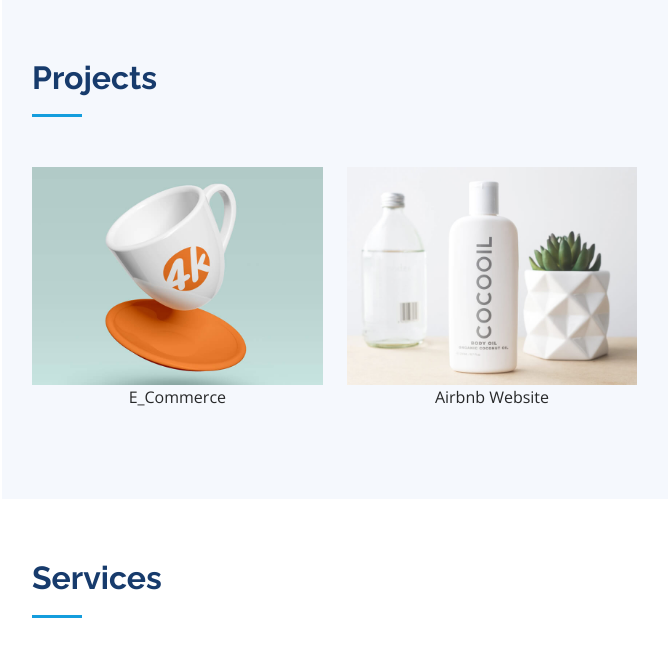
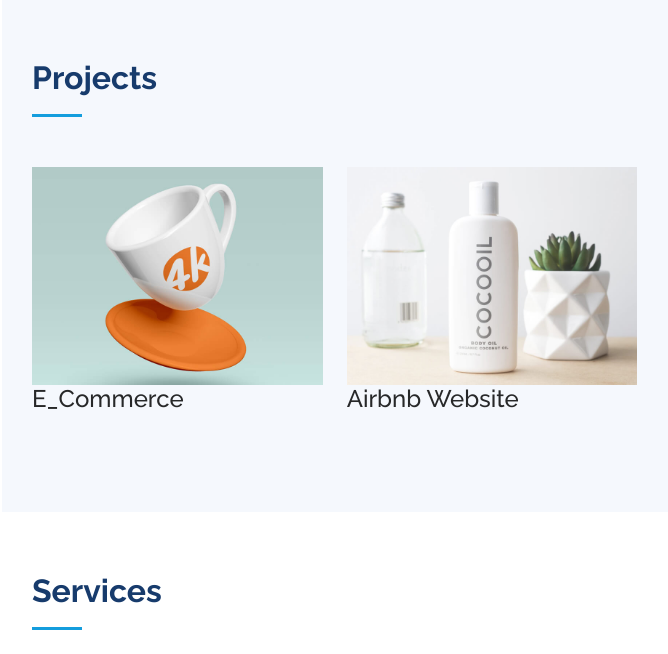
Before and after one commit to Mmy2000/Portfolio2, a Django app: page / in a window 1280 px wide. Shown: the part 3067-3721 px from the top of the page, without its empty margins (298-966 px from the left). Run offline with Django 4.2, Linux system fonts and the light colour scheme; data comes from the database, SQL or seed files in the repository; both versions use the stored data as it was after the commit; parts of the project's set-up code (start-up, migrations or seed data) failed here and were passed over; some libraries are stand-ins or nearby versions.

Commit message:
fixing some issues

```diff
--- a/settings/templates/home.html
+++ b/settings/templates/home.html
@@ -204,7 +204,7 @@
         <div class="col-lg-4 col-md-6 portfolio-item filter-app">
           <div class="portfolio-wrap">
             <img src="{{project.image.url}}" class="img-fluid" alt="">
-            <center>{{project.title}}</center>
+            <div class="caption"><h4>{{project.title}}</h4></div>
             <div class="portfolio-links">
               <a href="{{project.url}}" data-gallery="portfolioGallery" class="portfolio-lightbox" title="Website Link"><i
                   class="bx bx-link"></i></a>
```
Also changed, not shown: db.sqlite3.
